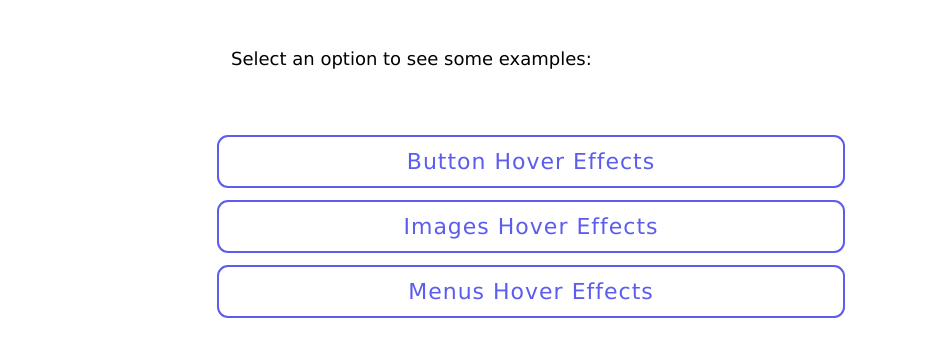
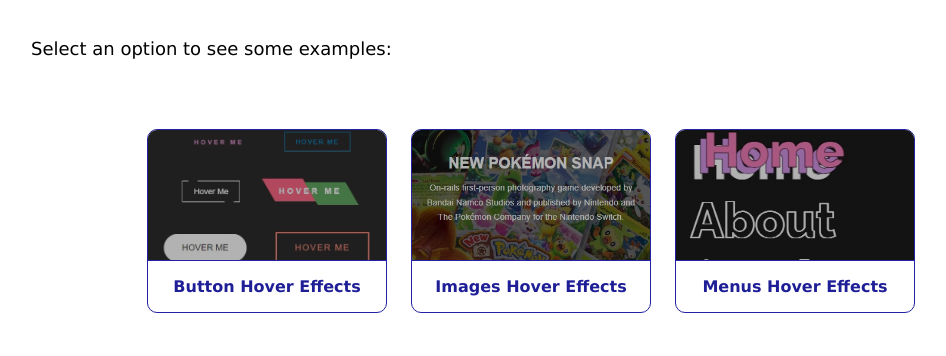
Before and after one commit to carla-ng/css-animations, a plain HTML site: page index.html in a window 1280 px wide. Shown: the whole page, without its empty margins (109-1055 px from the left). Drawn offline with Linux system fonts and the light colour scheme.

Commit message:
New index file with images.

```diff
--- a/index.html
+++ b/index.html
@@ -16,16 +16,29 @@
         Select an option to see some examples:
     </span>
 
-    <div class="menu-container">
-        <div class="option-button">
-            <a href="https://carla-ng.github.io/css-animations/03_button-effects/index.html">Button Hover Effects</a>
-        </div>
-        <div class="option-button">
-            <a href="https://carla-ng.github.io/css-animations/04_images/index.html">Images Hover Effects</a>
-        </div>
-        <div class="option-button">
-            <a href="https://carla-ng.github.io/css-animations/05_menus/index.html">Menus Hover Effects</a>
-        </div>
+    <div class="options">
+
+        <a href="https://carla-ng.github.io/css-animations/03_button-effects/index.html" class="options__element">
+            <div class="options__element-image">
+                <img src="assets/images/button_effects.jpg" alt="Button Hover Effects">
+            </div>
+            <h4>Button Hover Effects</h4>
+        </a>
+
+        <a href="https://carla-ng.github.io/css-animations/04_images/index.html" class="options__element">
+            <div class="options__element-image">
+                <img src="assets/images/images_effects.jpg" alt="Images Hover Effects">
+            </div>
+            <h4>Images Hover Effects</h4>
+        </a>
+
+        <a href="https://carla-ng.github.io/css-animations/05_menus/index.html" class="options__element">
+            <div class="options__element-image">
+                <img src="assets/images/menus_effects.jpg" alt="Menus Hover Effects">
+            </div>
+            <h4>Menus Hover Effects</h4>
+        </a>
+
     </div>
 
 </body>
--- a/styles.scss
+++ b/styles.scss
@@ -1,48 +1,83 @@
+
+$main-color: rgb(35, 35, 163);
 
 span {
     display: flex;
     font-family: Verdana, Geneva, Tahoma, sans-serif;
     font-size: 18px;
     margin: 0 auto;
-    max-width: 600px;
-    padding: 40px 6px;
+    max-width: 1000px;
+    padding: 30px 6px;
 }
 
-.menu-container {
-    display: flex;
-    align-items: center;
-    justify-content: center;
-    flex-direction: column;
+.options {
+    display: grid;
+    gap: 1.5rem 0;
+    margin: 40px auto;
+    max-width: 1000px;
+    width: 90vw;
 
-    margin: 0 auto;
-    max-width: 600px;
-    padding: 20px 6px;
+    @media (min-width: 481px) {
+        gap: 1.5rem;
+        grid-template-columns: repeat(2, 1fr);
+    }
 
-    .option-button {
-        border: 2px solid rgb(92, 92, 238);
-        border-radius: 11px;
-        cursor: pointer;
+    @media (min-width: 769px) {
+        grid-template-columns: repeat(3, 1fr);
+        //max-width: 800px;
+        width: 60vw;
+    }
+
+    .options__element {
+        border: 1px solid $main-color;
+        border-radius: 10px;
+        color: rgb(30, 30, 151);
+        display: grid;
         font-family: Verdana, Geneva, Tahoma, sans-serif;
-        font-size: 22px;
-        margin: 6px 0;
-        padding: 12px;
+        overflow: hidden;
         text-align: center;
+        text-decoration: none;
         transition: 0.5s;
-        width: 100%;
 
-        a {
-            color: rgb(92, 92, 238);
-            display: block;
-            letter-spacing: 1px;
-            text-decoration: none;
-            transition: 0.5s;
-            white-space: nowrap;
+        .options__element-image {
+            display: flex;
+            align-items: center;
+
+            border-bottom: 1px solid $main-color;
+            height: 130px;
+            overflow: hidden;
+            position: relative;
             width: 100%;
+
+            &::before {
+                content: '';
+                background-color: rgba(0, 0, 0, 0.3);
+                display: block;
+                height: 100%;
+                width: 100%;
+                z-index: 1;
+
+                position: absolute;
+                top: 0;
+                bottom: 0;
+                left: 0;
+                right: 0;
+            }
+
+            img {
+                min-width: 100%;
+                min-height: 100%;
+                object-fit: cover;
+            }
         }
 
         &:hover {
-            background-color: rgb(92, 92, 238);
-            a { color: #fff; }
+            background-color: $main-color;
+            color: #fff;
+        }
+
+        h4 {
+            margin: 1rem;
         }
     }
 }
```
Also changed, not shown: assets/images/button_effects.jpg (added), assets/images/images_effects.jpg (added), assets/images/menus_effects.jpg (added), styles.css.
